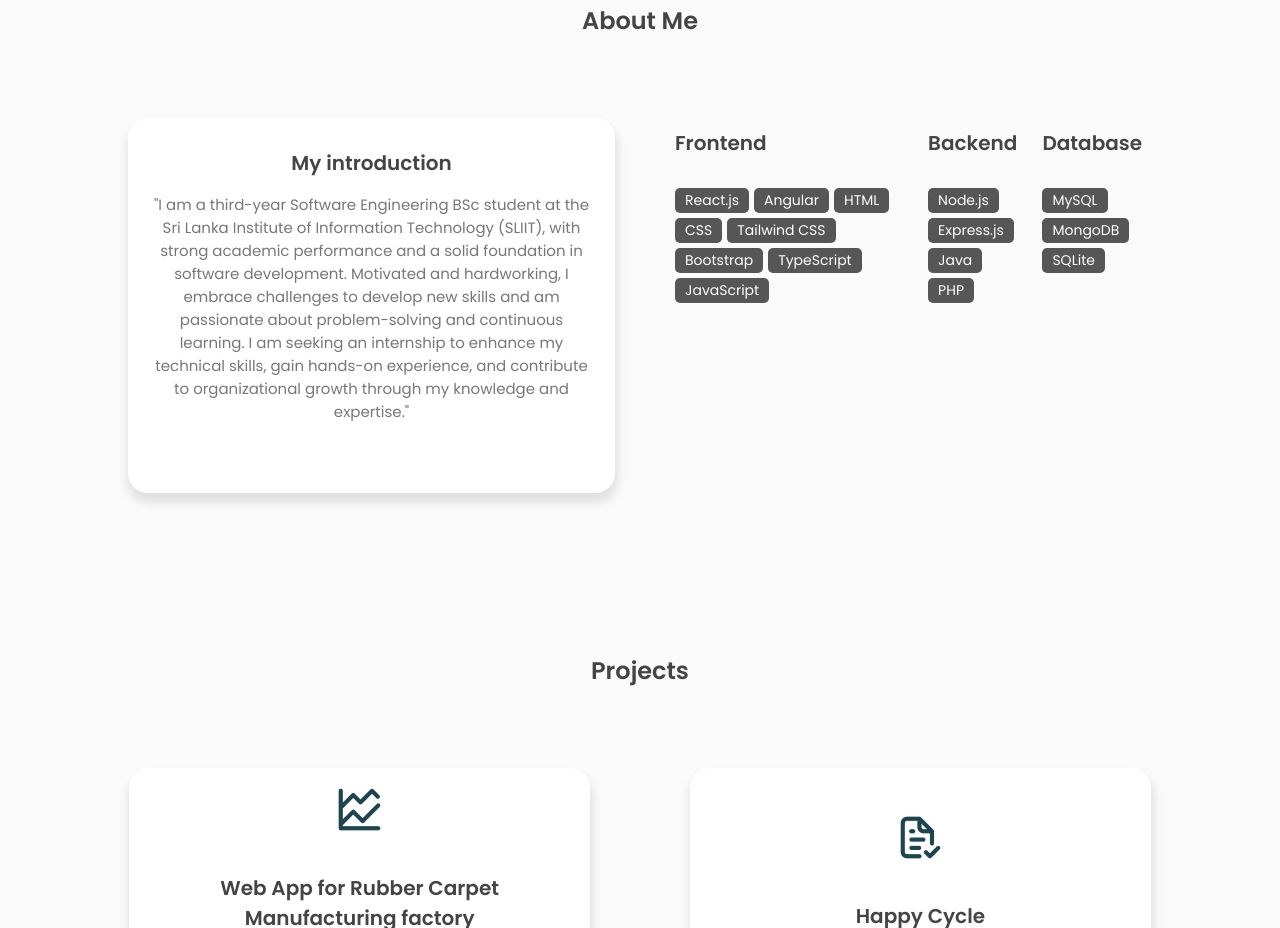
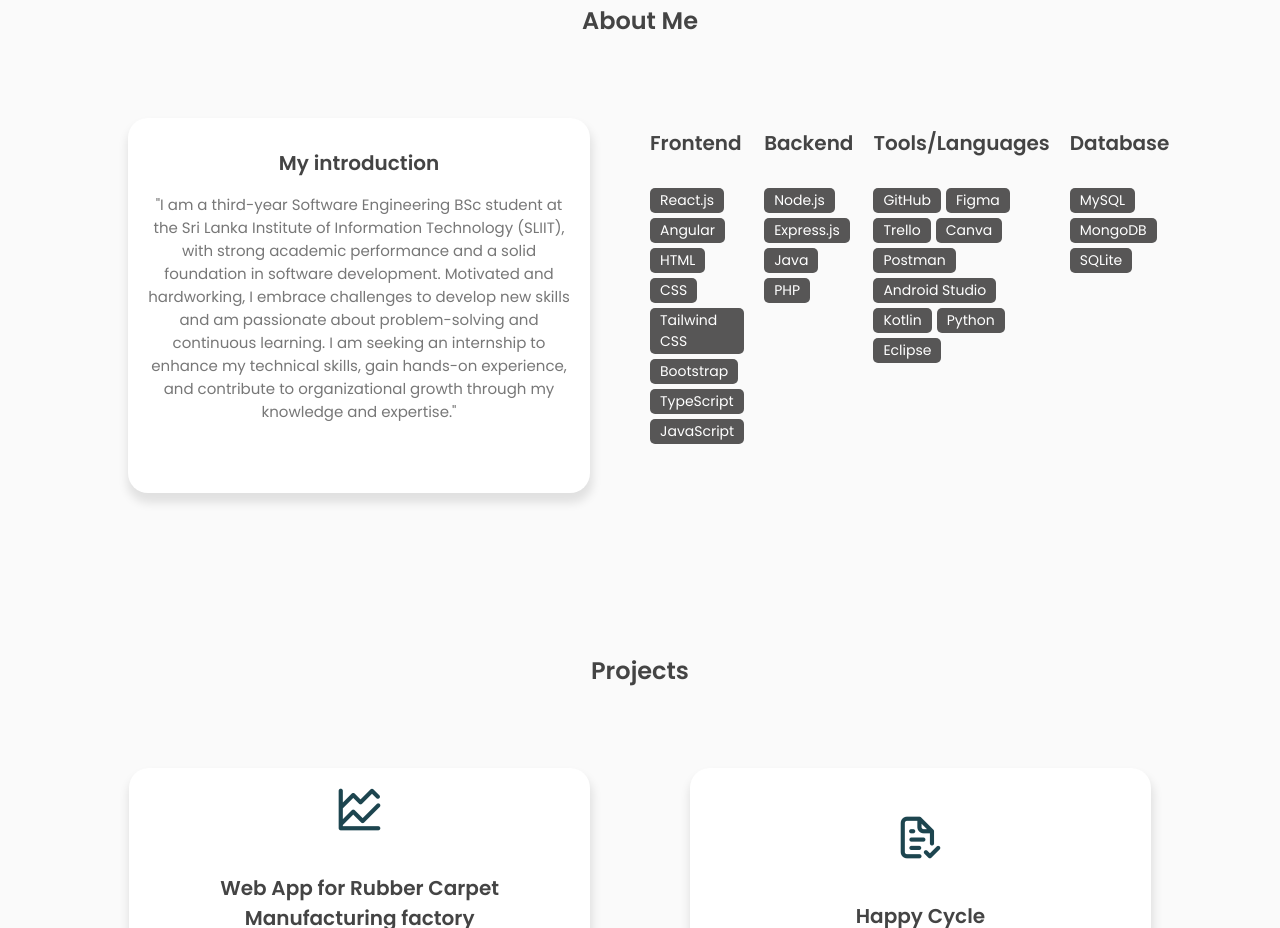
Before and after one commit to SiyumiSathnaraKumarasinghe/Portfolio, a website: page index.html in a window 1280 px wide. Shown: the part 877-1805 px from the top of the page. Drawn offline with nearby package versions, Linux system fonts and the light colour scheme.

Commit message:
Add tools and Languages section

```diff
--- a/index.html
+++ b/index.html
@@ -140,6 +140,22 @@
                         <span>Express.js</span>
                         <span>Java</span>
                         <span>PHP</span>
+                    </div>
+                </div>
+                <div class="skills-box">
+                    <div class="skills-header">
+                        <h3>Tools/Languages</h3>
+                    </div>
+                    <div class="skills-list">
+                        <span>GitHub</span>
+                        <span>Figma</span>
+                        <span>Trello</span>
+                        <span>Canva</span>
+                        <span>Postman</span>
+                        <span>Android Studio</span>
+                        <span>Kotlin</span>
+                        <span>Python</span>
+                        <span>Eclipse</span>
                     </div>
                 </div>
                 <div class="skills-box">
```
